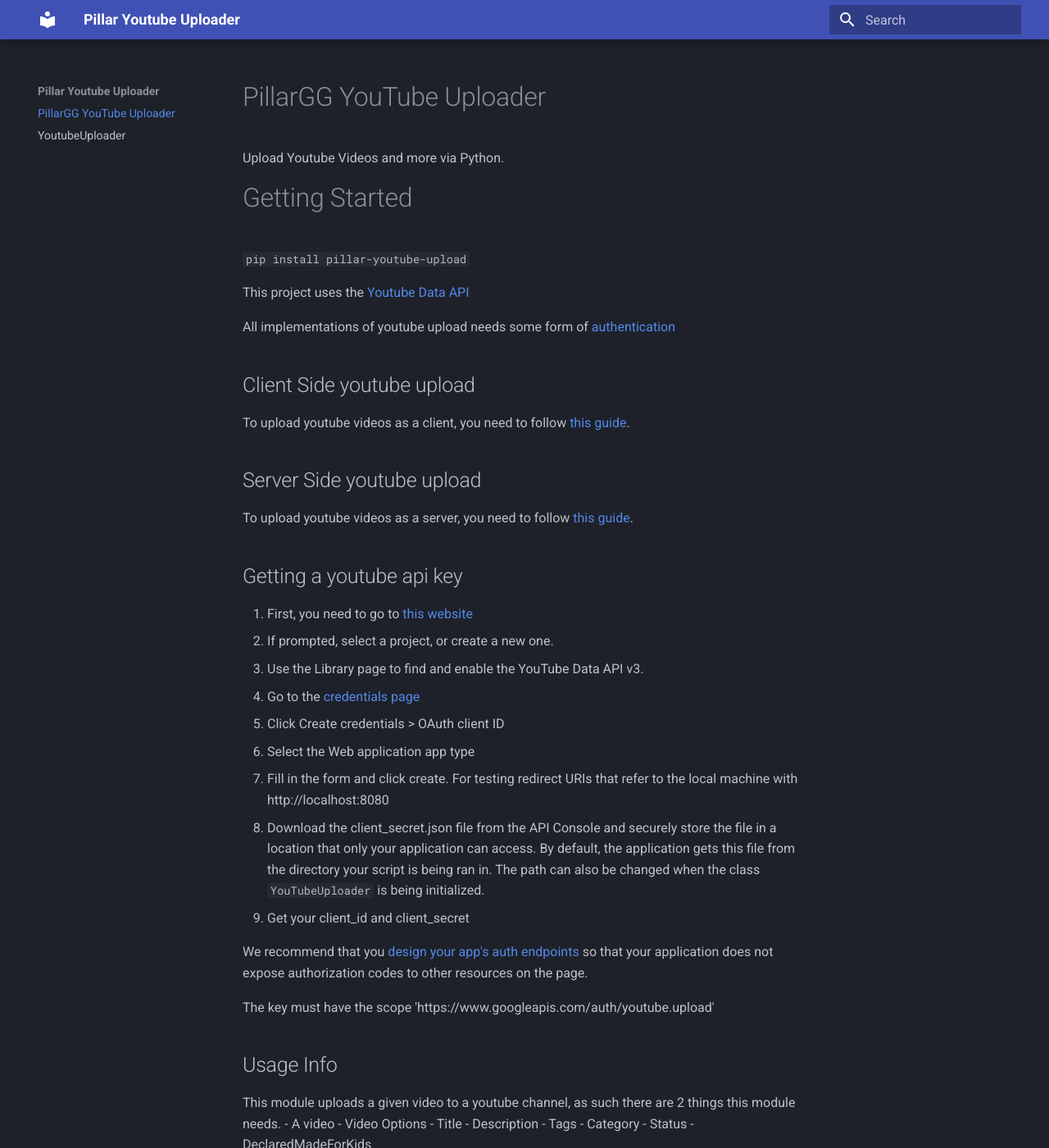
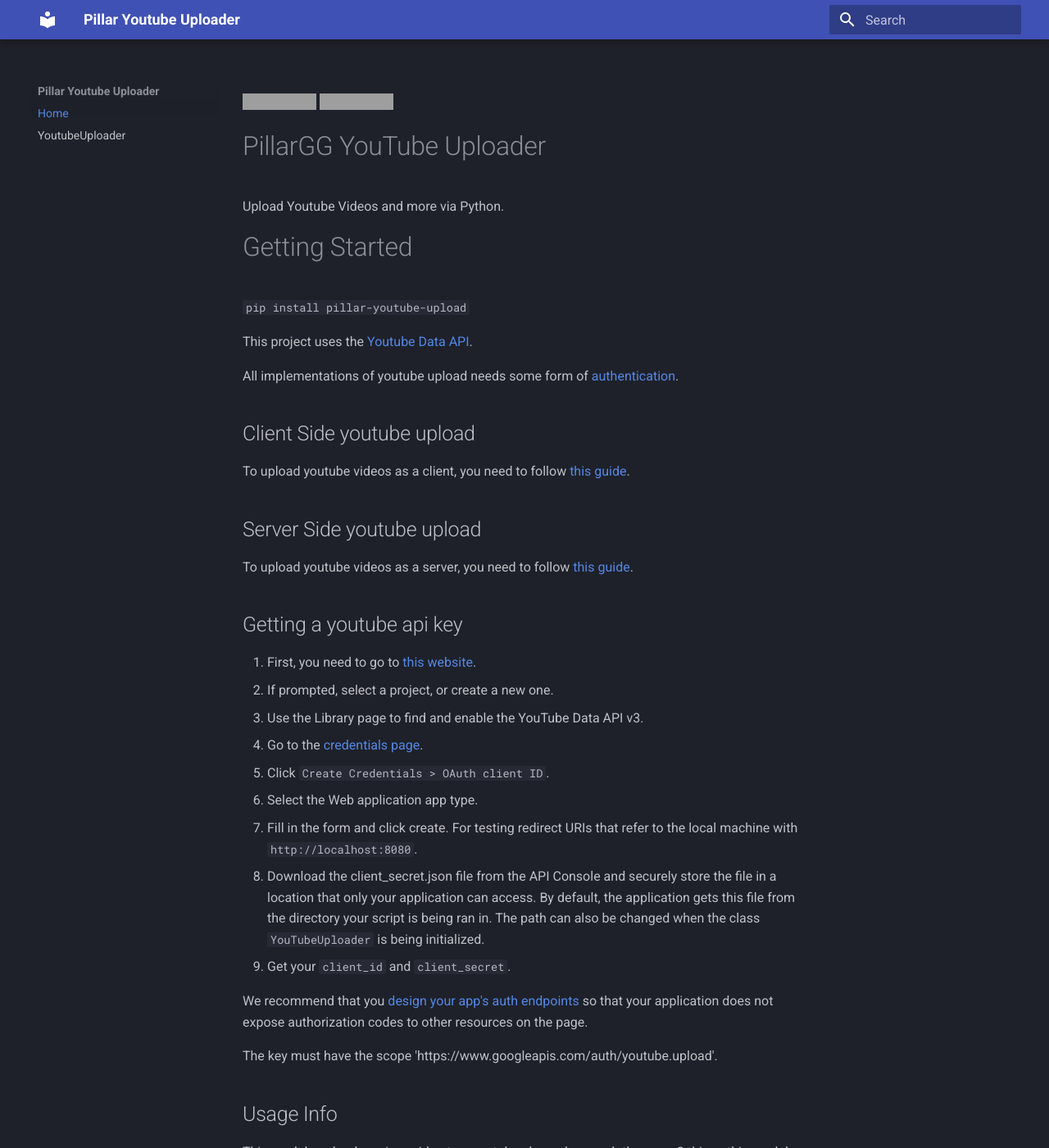
Before and after one commit to pillargg/youtube-upload, an MkDocs documentation site: the page built from docs/index.md, in a window 1280 px wide and 1400 px high. Shown: the whole window at 82% size. Built offline with MkDocs 1.6.1 and Material for MkDocs 9.7.7, drawn with Linux system fonts in a browser that asks for light colours; grey boxes are pictures that could not be loaded.

Commit message:
[bot] Update index.md to match README.md

```diff
--- a/docs/index.md
+++ b/docs/index.md
@@ -17,19 +20,19 @@
 
 
 ## Getting a youtube api key
-1. First, you need to go to [this website](https://console.developers.google.com/apis/library)
+1. First, you need to go to [this website](https://console.developers.google.com/apis/library).
 2. If prompted, select a project, or create a new one.
 3. Use the Library page to find and enable the YouTube Data API v3.
-4. Go to the [credentials page](https://console.developers.google.com/apis/credentials)
-5. Click Create credentials > OAuth client ID
-6. Select the Web application app type
-7. Fill in the form and click create. For testing redirect URIs that refer to the local machine with http://localhost:8080
+4. Go to the [credentials page](https://console.developers.google.com/apis/credentials).
+5. Click `Create Credentials > OAuth client ID`.
+6. Select the Web application app type.
+7. Fill in the form and click create. For testing redirect URIs that refer to the local machine with `http://localhost:8080`.
 8. Download the client_secret.json file from the API Console and securely store the file in a location that only your application can access. By default, the application gets this file from the directory your script is being ran in. The path can also be changed when the class `YouTubeUploader` is being initialized.
-8. Get your client_id and client_secret
+8. Get your `client_id` and `client_secret`.
 
 We recommend that you [design your app's auth endpoints](https://developers.google.com/youtube/v3/guides/auth/server-side-web-apps#protectauthcode) so that your application does not expose authorization codes to other resources on the page.
 
-The key must have the scope 'https://www.googleapis.com/auth/youtube.upload'
+The key must have the scope 'https://www.googleapis.com/auth/youtube.upload'.
 
 
 ## Usage Info
```
Also changed, not shown: other parts of docs/index.md (+5 -2 lines).
